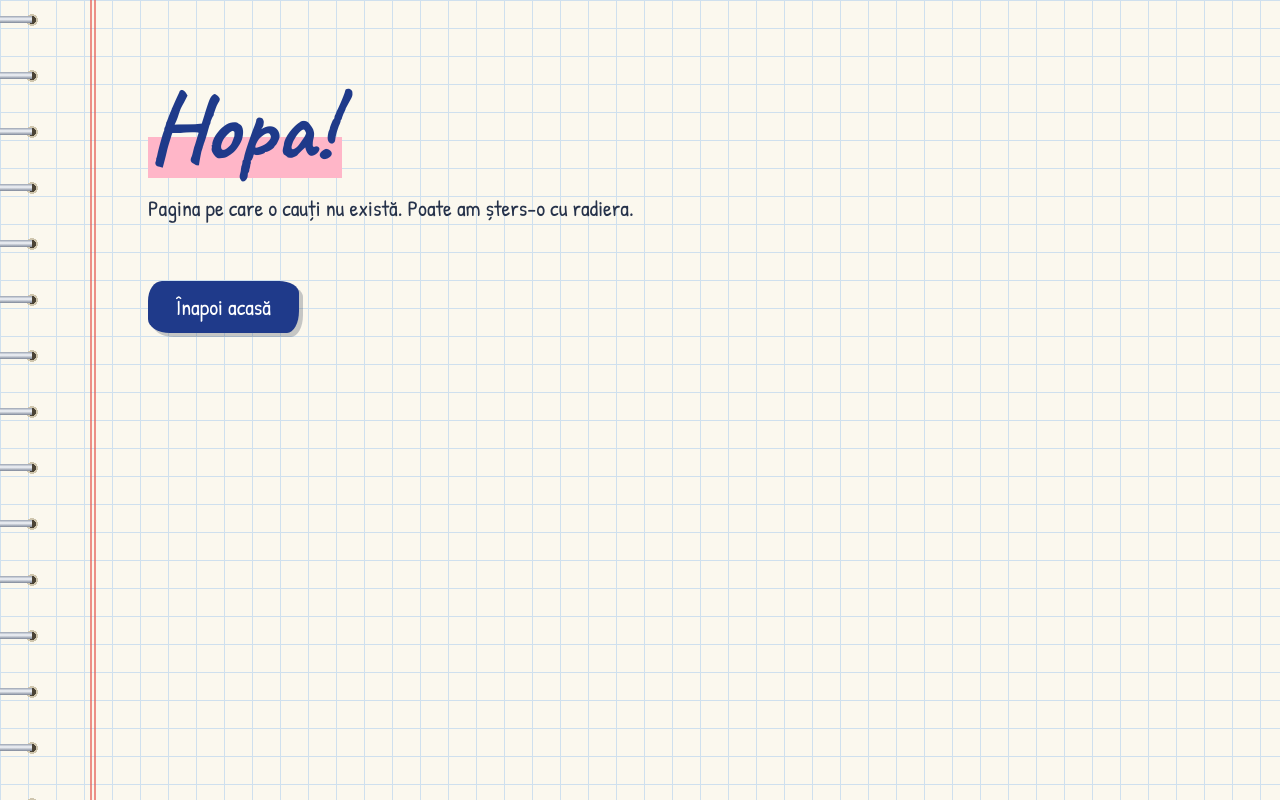
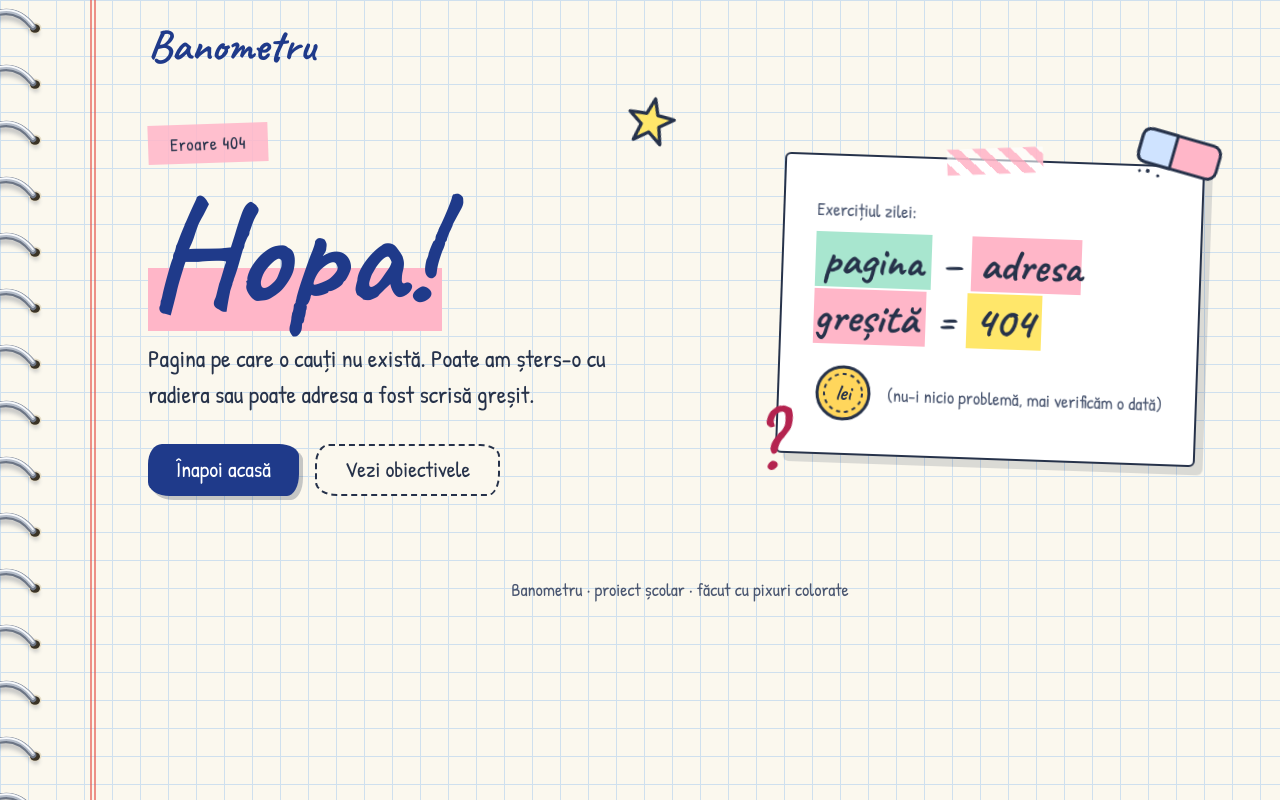
Before and after one commit to just-nt/Banometrie, a plain HTML site: page 404.html in a window 1280 px wide. Drawn offline with Linux system fonts and the light colour scheme.

Commit message:
Banometru404v2

```diff
--- a/404.html
+++ b/404.html
@@ -6,8 +6,8 @@
   <title>Pagina nu există - Banometru</title>
   <link rel="preconnect" href="https://fonts.googleapis.com">
   <link href="https://fonts.googleapis.com/css2?family=Caveat:wght@500;700&family=Patrick+Hand&display=swap" rel="stylesheet">
-  <!-- 404.html can be shown at any URL depth, so these paths must start from the site root.
-       If the site lives at username.github.io/repo-name/, change /css/ to /repo-name/css/ and "/" to "/repo-name/". -->
+  <!-- 404.html can be shown at any URL depth (for example /team/oops/), so every path here must start from the site root.
+       If the site lives at username.github.io/repo-name/, put /repo-name in front of each path that starts with "/". -->
   <link rel="stylesheet" href="/css/style.css">
 </head>
 <body>
@@ -16,16 +16,62 @@
     <div class="margin-line" aria-hidden="true"></div>
 
     <div class="content">
+      <header class="site-header">
+        <nav class="site-nav" aria-label="Meniu principal">
+          <a class="brand" href="/">Banometru</a>
+        </nav>
+      </header>
+
       <main>
-        <section>
-          <h1 class="page-title"><span class="highlight-pink">Hopa!</span></h1>
-          <p class="intro">Pagina pe care o cauți nu există. Poate am șters-o cu radiera.</p>
-        </section>
-        <section class="button-row">
-          <a class="btn btn-primary" href="/">Înapoi acasă</a>
+        <section class="hero">
+          <div class="hero-text has-doodles">
+            <svg class="doodle doodle-large" style="top: -30px; right: 6%; --tilt: 12deg" width="54" height="54" viewBox="0 0 48 48" aria-hidden="true"><path d="M24 4 L29 18 L44 19 L32 28 L36 43 L24 34 L12 43 L16 28 L4 19 L19 18 Z" fill="#FFE76A" stroke="#26324A" stroke-width="3" stroke-linejoin="round"/></svg>
+            <div class="tag">Eroare 404</div>
+            <h1><span class="highlight-pink">Hopa!</span></h1>
+            <p class="hero-lead">Pagina pe care o cauți nu există. Poate am șters-o cu radiera sau poate adresa a fost scrisă greșit.</p>
+            <div class="button-row">
+              <a class="btn btn-primary" href="/">Înapoi acasă</a>
+              <a class="btn btn-dashed" href="/objective/">Vezi obiectivele</a>
+            </div>
+          </div>
+
+          <div class="hero-card-wrap">
+            <div class="equation-card has-doodles">
+              <div class="tape" style="--tape: rgba(255, 182, 200, 0.9); --tilt: -4deg" aria-hidden="true"></div>
+
+              <!-- A pencil eraser, with a few crumbs, because the page was "erased". -->
+              <svg class="doodle" style="top: -44px; right: -26px; --tilt: 14deg" width="96" height="62" viewBox="0 0 96 62" stroke="#26324A" stroke-width="3" stroke-linejoin="round" aria-hidden="true">
+                <rect x="6" y="14" width="80" height="34" rx="9" fill="#FFB6C8"/>
+                <path d="M6 23 Q6 14 15 14 H40 V48 H15 Q6 48 6 39 Z" fill="#CFE3FF"/>
+                <circle cx="20" cy="56" r="2" fill="#26324A" stroke="none"/>
+                <circle cx="31" cy="58" r="1.6" fill="#26324A" stroke="none"/>
+                <circle cx="12" cy="58" r="1.4" fill="#26324A" stroke="none"/>
+              </svg>
+
+              <!-- A big hand-drawn question mark. -->
+              <div class="doodle doodle-label" style="bottom: -34px; left: -26px; font-size: 84px; line-height: 1; --tilt: -12deg" aria-hidden="true">?</div>
+
+              <p class="equation-label">Exercițiul zilei:</p>
+              <p class="equation">
+                <span style="background: #a8e6cf">pagina</span>
+                &minus;
+                <span style="background: #ffb6c8">adresa greșită</span>
+                =
+                <span style="background: #ffe76a">404</span>
+              </p>
+              <div class="equation-note">
+                <svg width="64" height="64" viewBox="0 0 64 64" aria-hidden="true"><circle cx="32" cy="32" r="26" fill="#FFD65C" stroke="#26324A" stroke-width="3"/><circle cx="32" cy="32" r="19" fill="none" stroke="#26324A" stroke-width="2" stroke-dasharray="4 4"/><text x="32" y="39" text-anchor="middle" font-family="Caveat, cursive" font-weight="700" font-size="22" fill="#26324A">lei</text></svg>
+                <p>(nu-i nicio problemă, mai verificăm o dată)</p>
+              </div>
+            </div>
+          </div>
         </section>
       </main>
+
+      <footer class="site-footer">Banometru &middot; proiect școlar &middot; făcut cu pixuri colorate</footer>
     </div>
   </div>
+
+  <script src="/js/binding.js"></script>
 </body>
 </html>
```
